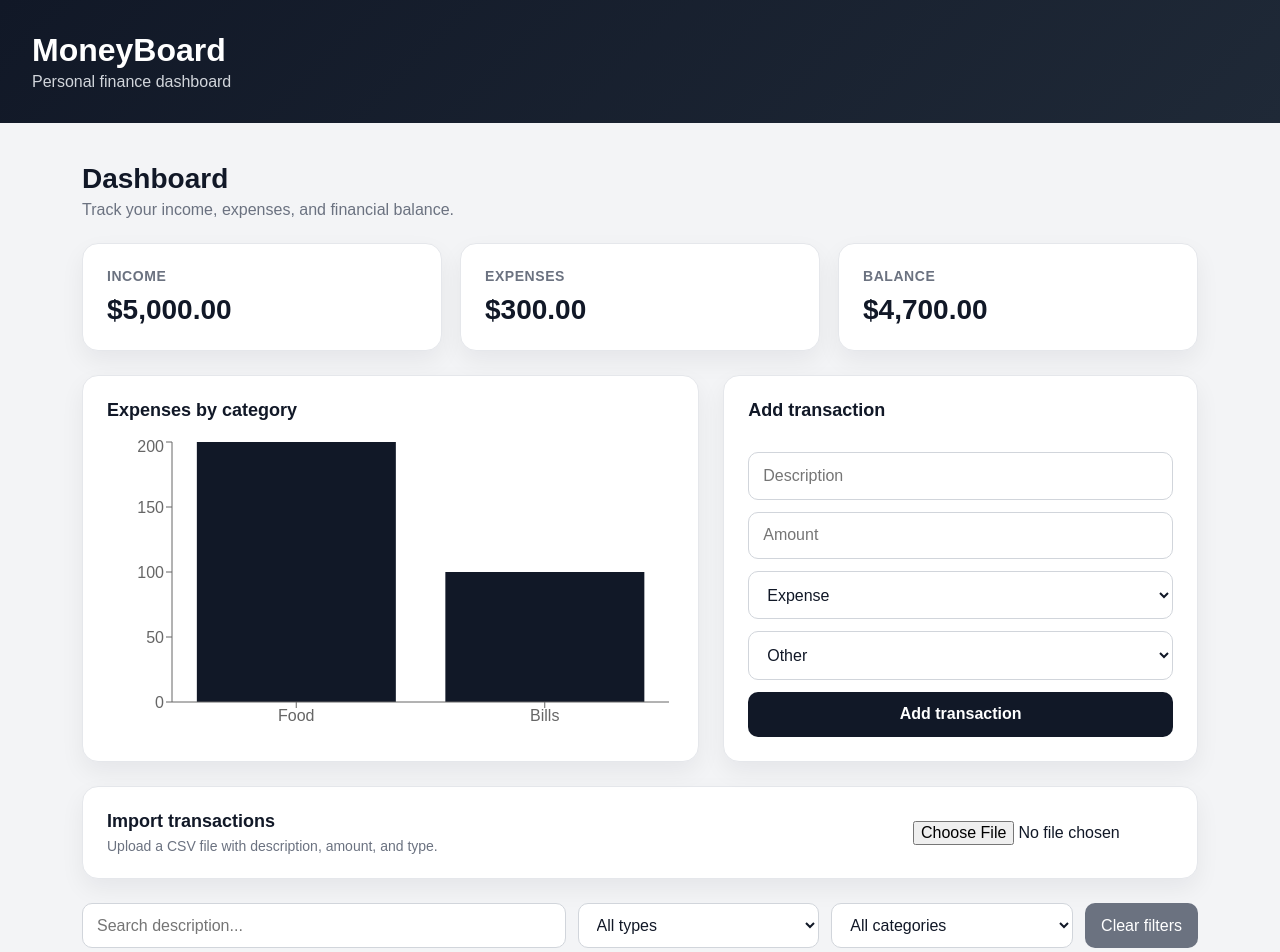
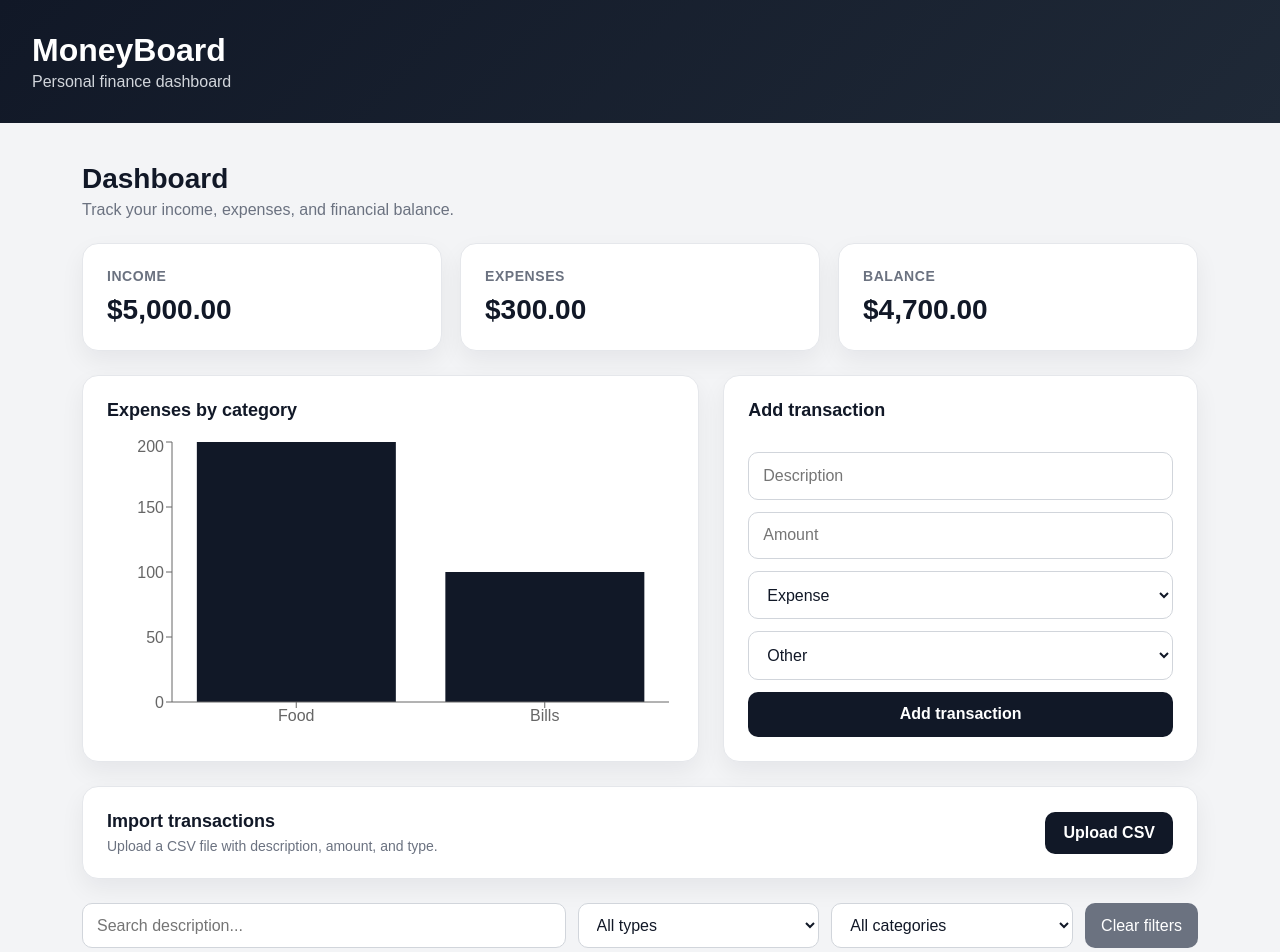
Before and after one commit to CaceresEly/MoneyBoard, a React (Vite) app: page / in a window 1280 px wide. Shown: the top 952 px of the page. Built offline with nearby package versions, Linux system fonts and the light colour scheme.

Commit message:
style: create custom CSV upload button

```diff
--- a/src/components/CsvImporter.jsx
+++ b/src/components/CsvImporter.jsx
@@ -40,7 +40,10 @@ function CsvImporter({ onImportTransactions }) {
         <p>Upload a CSV file with description, amount, and type.</p>
       </div>
 
-      <input type="file" accept=".csv" onChange={handleFileChange} />
+      <label className="csv-upload-button">
+        Upload CSV
+        <input type="file" accept=".csv" onChange={handleFileChange} />
+      </label>
     </section>
   )
 }
--- a/src/index.css
+++ b/src/index.css
@@ -330,3 +330,24 @@ button {
     max-width: 100%;
   }
 }
+
+.csv-upload-button {
+  display: inline-flex;
+  align-items: center;
+  justify-content: center;
+  padding: 12px 18px;
+  border-radius: 10px;
+  background-color: #111827;
+  color: #ffffff;
+  cursor: pointer;
+  font-weight: 700;
+  white-space: nowrap;
+}
+
+.csv-upload-button:hover {
+  background-color: #1f2937;
+}
+
+.csv-upload-button input {
+  display: none;
+}
```
